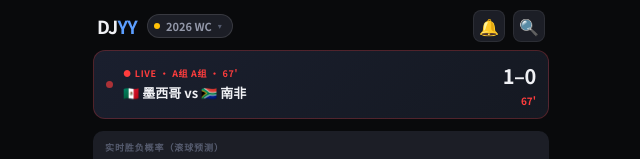
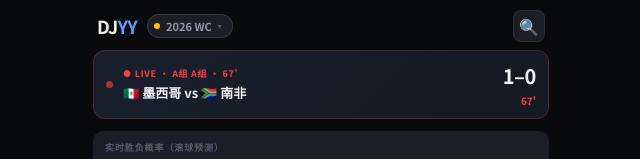
Before and after one commit to caerushu1109/djyylive-2026, a Next.js app: page /1 in a window 1280 px wide. Shown: the top 159 px of the page, without its empty margins (319-959 px from the left). Built offline with nearby package versions, Linux system fonts and the light colour scheme.

Commit message:
fix: remove unused bell icon from homepage topbar

```diff
--- a/app/(competition)/[comp]/page.jsx
+++ b/app/(competition)/[comp]/page.jsx
@@ -39,10 +39,6 @@ function TopBar({ comp, onSearchClick }) {
         </div>
       </div>
       <div style={{ display: "flex", gap: 8 }}>
-        <div style={{
-          width: 32, height: 32, background: "var(--card)", border: "1px solid var(--border)",
-          borderRadius: 8, display: "flex", alignItems: "center", justifyContent: "center", fontSize: 16,
-        }}>🔔</div>
         <div
           onClick={onSearchClick}
           style={{
```
